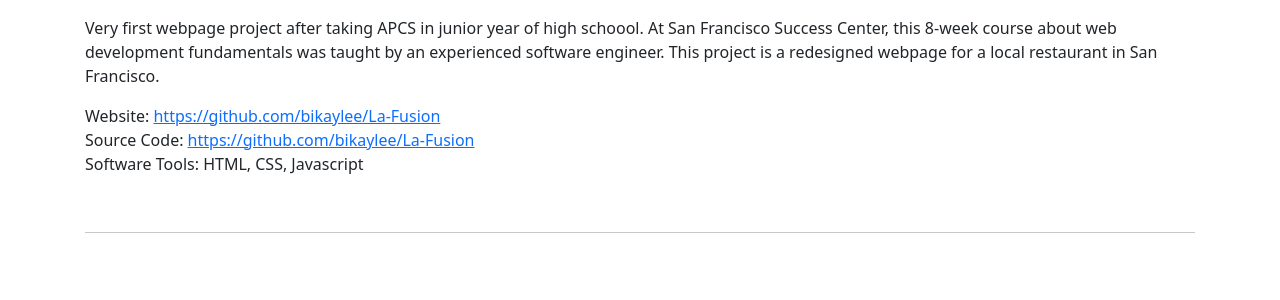
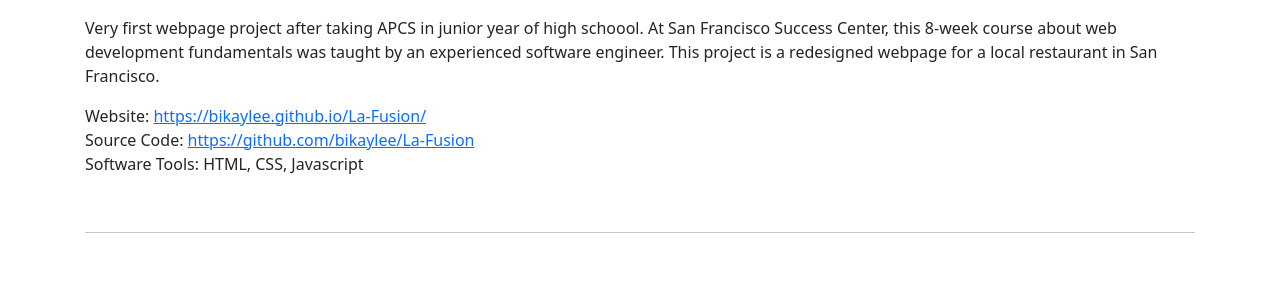
Before and after one commit to bikaylee/Portfolio, a Jekyll site: the page built from index.md, in a window 1280 px wide and 900 px high, scrolled down 2254 px. Shown: the part 515-815 px from the top of the window. Built offline with Jekyll 4.4.1, drawn with Linux system fonts in a browser that asks for light colours; part of the change alters nothing that is shown.

Commit message:
update project link

```diff
--- a/index.md
+++ b/index.md
@@ -117,7 +117,7 @@ Team: Individual Work
 
 Very first webpage project after taking APCS in junior year of high schoool. At San Francisco Success Center, this 8-week course about web development fundamentals was taught by an experienced software engineer. This project is a redesigned webpage for a local restaurant in San Francisco.
 
-Website: [https://github.com/bikaylee/La-Fusion](https://github.com/bikaylee/La-Fusion) <br>
+Website: [https://bikaylee.github.io/La-Fusion/](https://bikaylee.github.io/La-Fusion/) <br>
 Source Code: [https://github.com/bikaylee/La-Fusion](https://github.com/bikaylee/La-Fusion) <br>
 Software Tools: HTML, CSS, Javascript
 
```
